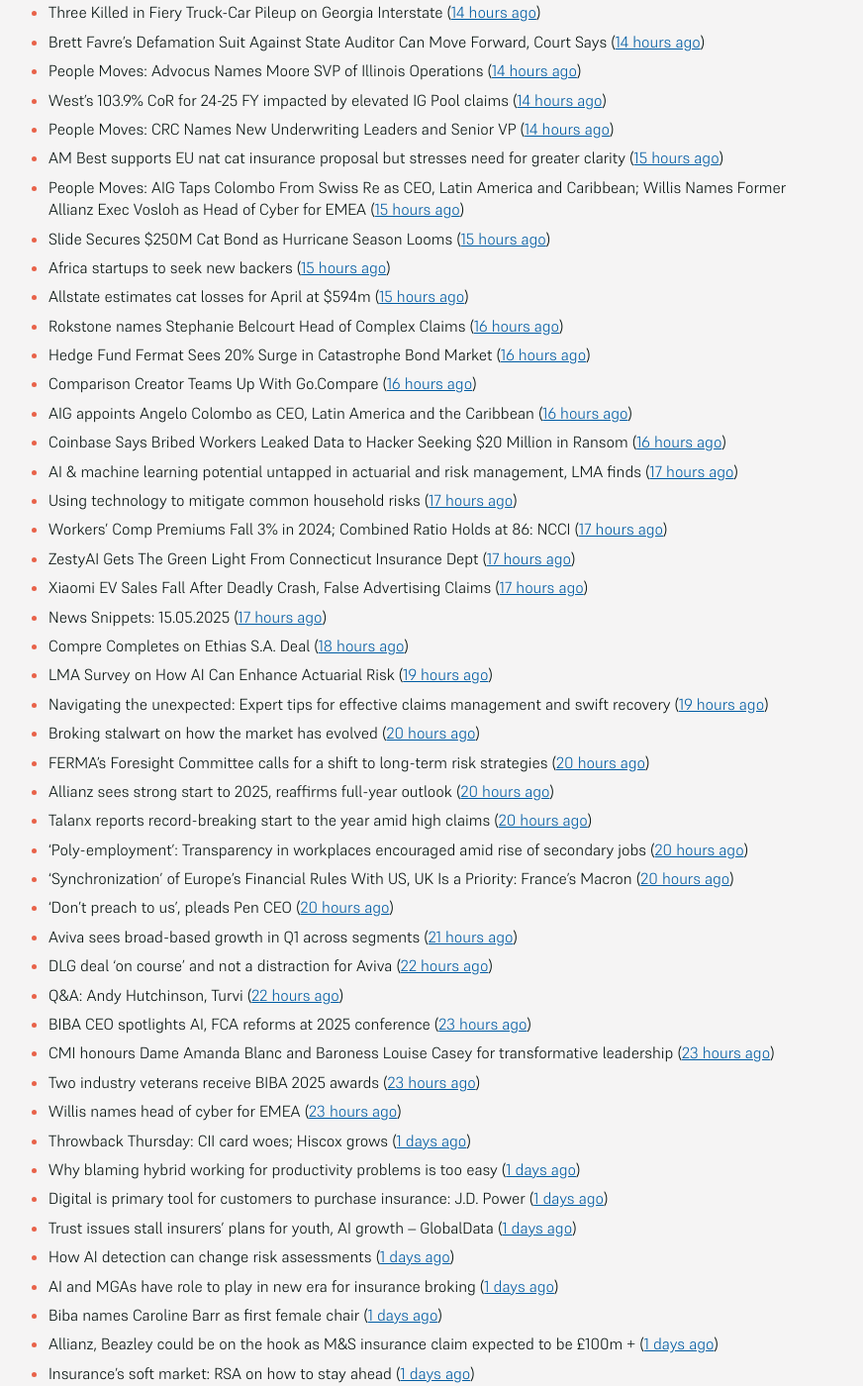
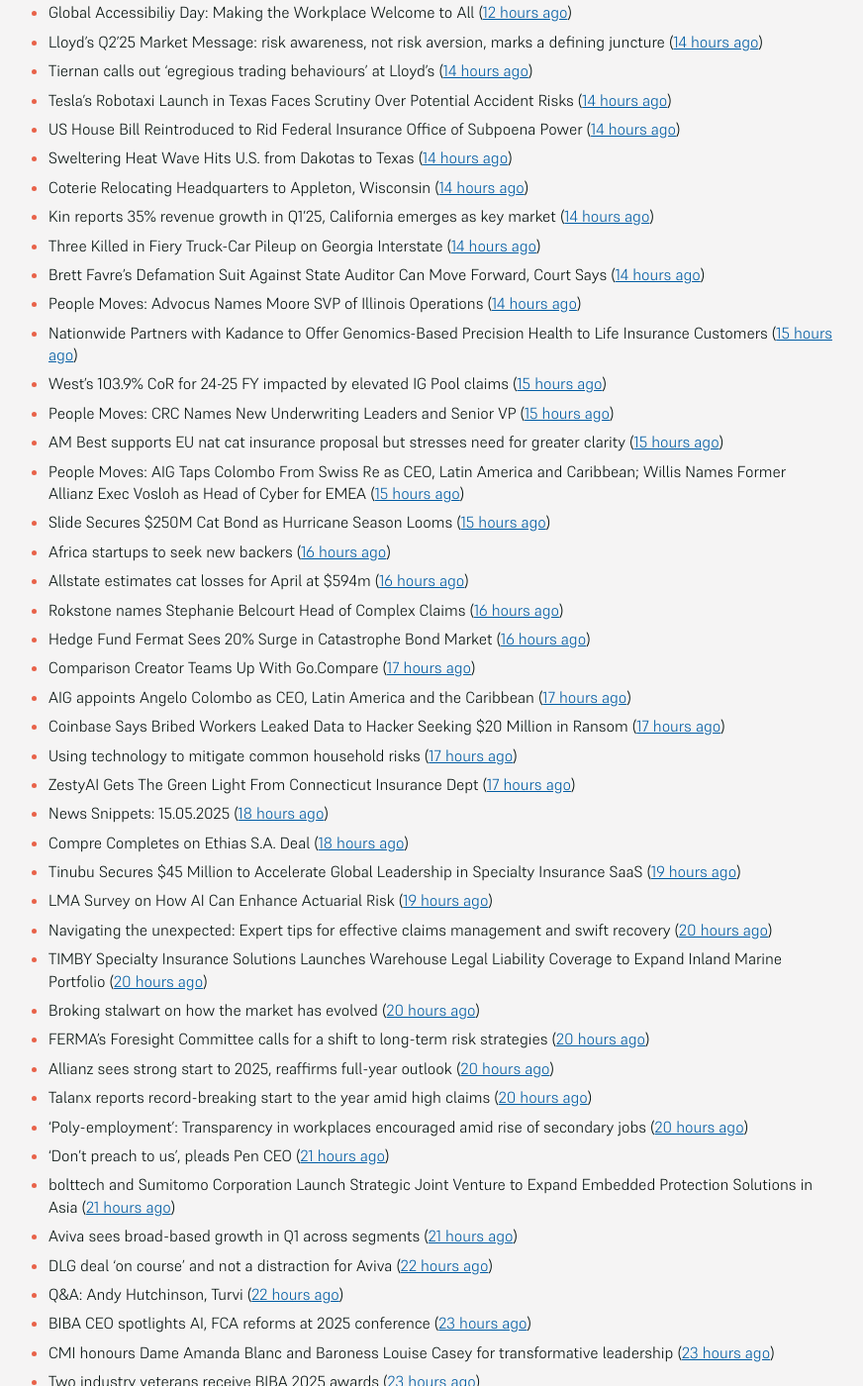
Before and after one commit to mat-0/feeds.thechels.uk, a Jekyll site: the page built from index.md, in a window 1280 px wide and 1400 px high, scrolled down 1037 px. Shown: the whole window at 99% size, without its empty margins (215-1087 px from the left). Built offline with Jekyll 4.4.1, drawn with Linux system fonts in a browser that asks for light colours; some of the changed text lies outside the part shown.

Commit message:
New Feed

```diff
--- a/index.md
+++ b/index.md
@@ -8,8 +8,16 @@ description: Latest Updates
 [Get this as an RSS feed](/feed.rss)
 
 <!-- news_marker starts -->
-- Slide secures its largest cat bond yet with $250m Purple Re ([11 minutes ago](https://www.reinsurancene.ws/slide-secures-its-largest-cat-bond-yet-with-250m-purple-re/))
-- Sedgwick Experts Outline Key Workers’ Comp Claims Trends ([37 minutes ago](https://www.insurancejournal.com/news/national/2025/05/16/823936.htm))
+- Swiss Re posts 16% rise in net income and P&C CoR of 86% for Q1’25 ([11 minutes ago](https://www.reinsurancene.ws/swiss-re-posts-16-rise-in-net-income-and-pc-cor-of-86-for-q125/))
+- Morton Salt Settles Ohio Discrimination Case with $75,000 Payment ([11 minutes ago](https://www.insurancejournal.com/news/midwest/2025/05/16/823999.htm))
+- Christian Dior Couture Client Data Breached in Cyberattack ([12 minutes ago](https://www.insurancejournal.com/news/national/2025/05/16/823975.htm))
+- Consumer Intelligence urges insurers to consider TIC over APR ([12 minutes ago](https://www.insurancebusinessmag.com/uk/news/auto-motor/consumer-intelligence-urges-insurers-to-consider-tic-over-apr-535940.aspx))
+- BIBA names first female chair ([15 minutes ago](https://www.insurancebusinessmag.com/uk/news/breaking-news/biba-names-first-female-chair-535939.aspx))
+- Texas Sweetens Pitch to CEOs, Boards With New State Protections ([17 minutes ago](https://www.insurancejournal.com/news/southcentral/2025/05/16/823995.htm))
+- Insurance moves: Rokstone, Insurance Advisory, Evolution Claims and AXA XL ([18 minutes ago](https://www.insurancebusinessmag.com/uk/news/breaking-news/insurance-moves-rokstone-insurance-advisory-evolution-claims-and-axa-xl-535937.aspx))
+- Interest in AI grows but adoption remains limited - LMA ([22 minutes ago](https://www.insurancebusinessmag.com/uk/news/technology/interest-in-ai-grows-but-adoption-remains-limited--lma-535936.aspx))
+- Slide secures its largest cat bond yet with $250m Purple Re ([41 minutes ago](https://www.reinsurancene.ws/slide-secures-its-largest-cat-bond-yet-with-250m-purple-re/))
+- Sedgwick Experts Outline Key Workers’ Comp Claims Trends ([1 hours ago](https://www.insurancejournal.com/news/national/2025/05/16/823936.htm))
 - Estonia Says Russia Sent Jet After Attempt to Stop Sanction-Breaking Ship ([1 hours ago](https://www.insurancejournal.com/news/international/2025/05/16/823959.htm))
 - California DoorDash Driver Pleads Guilty to Stealing $2.5M in Deliveries Scam ([1 hours ago](https://www.insurancejournal.com/news/west/2025/05/16/823989.htm))
 - GTCR partners with Synova to accelerate JMG’s expansion across UK insurance market ([1 hours ago](https://www.reinsurancene.ws/gtcr-partners-with-synova-to-accelerate-jmgs-expansion-across-uk-insurance-market/))
@@ -18,53 +26,53 @@ description: Latest Updates
 - Coinbase Hackers Had Access to Customer Data Since January ([1 hours ago](https://www.insurancejournal.com/news/national/2025/05/16/823970.htm))
 - What Tiernan will find in the Lloyd's CEO in-tray ([1 hours ago](https://www.postonline.co.uk/lloydslondon/7957720/what-tiernan-will-find-in-the-lloyds-ceo-in-tray))
 - Penny Black’s Social Diary: Markerstudy’s premiere; iCan’s lassi ([1 hours ago](https://www.postonline.co.uk/people/7957568/penny-blacks-social-diary-markerstudys-premiere-icans-lassi))
-- Conflagration’s role in the wildfire equation ([1 hours ago](https://www.insurancejournal.com/blogs/cotality/2025/05/16/823947.htm))
+- Conflagration’s role in the wildfire equation ([2 hours ago](https://www.insurancejournal.com/blogs/cotality/2025/05/16/823947.htm))
 - People Moves: Zurich NA Promotes Fox to Lead National Accounts, Caminiti CUO ([7 hours ago](https://www.insurancejournal.com/news/national/2025/05/15/823985.htm))
-- FEMA Chief Says Agency Will Raise State Burden for Disasters to 50% ([7 hours ago](https://www.insurancejournal.com/news/national/2025/05/15/823980.htm))
+- FEMA Chief Says Agency Will Raise State Burden for Disasters to 50% ([8 hours ago](https://www.insurancejournal.com/news/national/2025/05/15/823980.htm))
 - How insurers can use systemic risk knowledge internally ([10 hours ago](https://www.dig-in.com/opinion/how-insurers-can-use-systemic-risk-knowledge-internally))
-- AXA Group CUO on navigating a polycrisis risk landscape ([10 hours ago](https://www.insurancebusinessmag.com/uk/news/breaking-news/axa-group-cuo-on-navigating-a-polycrisis-risk-landscape-535921.aspx))
-- Marsh McLennan moves to Amazon cloud; ZestyAI in Connecticut and West Virginia: Insurtech news ([10 hours ago](https://www.dig-in.com/news/marsh-mclennan-to-amazon-cloud-zestyai-and-insurtech-news))
+- AXA Group CUO on navigating a polycrisis risk landscape ([11 hours ago](https://www.insurancebusinessmag.com/uk/news/breaking-news/axa-group-cuo-on-navigating-a-polycrisis-risk-landscape-535921.aspx))
+- Marsh McLennan moves to Amazon cloud; ZestyAI in Connecticut and West Virginia: Insurtech news ([11 hours ago](https://www.dig-in.com/news/marsh-mclennan-to-amazon-cloud-zestyai-and-insurtech-news))
 - WTW report exposes shifting terrorism insurance risks ([11 hours ago](https://www.insurancebusinessmag.com/uk/news/breaking-news/wtw-report-exposes-shifting-terrorism-insurance-risks-535909.aspx))
 - Tired of Waiting on Tickets? There’s a Better Way. ([11 hours ago](https://www.insurancejournal.com/blogs/expert-insured/2025/05/15/823954.htm))
 - Global Accessibiliy Day: Making the Workplace Welcome to All ([12 hours ago](https://insurance-edge.net/2025/05/15/global-accessibiliy-day-making-the-workplace-welcome-to-all/))
-- Lloyd’s Q2’25 Market Message: risk awareness, not risk aversion, marks a defining juncture ([13 hours ago](https://www.reinsurancene.ws/lloyds-q225-market-message-risk-awareness-not-risk-aversion-marks-a-defining-juncture/))
-- Tiernan calls out ‘egregious trading behaviours’ at Lloyd’s ([13 hours ago](https://www.postonline.co.uk/lloydslondon/7957765/tiernan-calls-out-egregious-trading-behaviours-at-lloyds))
-- Tesla’s Robotaxi Launch in Texas Faces Scrutiny Over Potential Accident Risks ([13 hours ago](https://www.insurancejournal.com/news/southcentral/2025/05/15/823930.htm))
-- US House Bill Reintroduced to Rid Federal Insurance Office of Subpoena Power ([13 hours ago](https://www.insurancejournal.com/news/national/2025/05/15/823897.htm))
-- Sweltering Heat Wave Hits U.S. from Dakotas to Texas ([13 hours ago](https://www.insurancejournal.com/news/southcentral/2025/05/15/823927.htm))
+- Lloyd’s Q2’25 Market Message: risk awareness, not risk aversion, marks a defining juncture ([14 hours ago](https://www.reinsurancene.ws/lloyds-q225-market-message-risk-awareness-not-risk-aversion-marks-a-defining-juncture/))
+- Tiernan calls out ‘egregious trading behaviours’ at Lloyd’s ([14 hours ago](https://www.postonline.co.uk/lloydslondon/7957765/tiernan-calls-out-egregious-trading-behaviours-at-lloyds))
+- Tesla’s Robotaxi Launch in Texas Faces Scrutiny Over Potential Accident Risks ([14 hours ago](https://www.insurancejournal.com/news/southcentral/2025/05/15/823930.htm))
+- US House Bill Reintroduced to Rid Federal Insurance Office of Subpoena Power ([14 hours ago](https://www.insurancejournal.com/news/national/2025/05/15/823897.htm))
+- Sweltering Heat Wave Hits U.S. from Dakotas to Texas ([14 hours ago](https://www.insurancejournal.com/news/southcentral/2025/05/15/823927.htm))
 - Coterie Relocating Headquarters to Appleton, Wisconsin ([14 hours ago](https://www.insurancejournal.com/news/midwest/2025/05/15/823924.htm))
 - Kin reports 35% revenue growth in Q1’25, California emerges as key market ([14 hours ago](https://www.reinsurancene.ws/kin-reports-35-revenue-growth-in-q125-california-emerges-as-key-market/))
 - Three Killed in Fiery Truck-Car Pileup on Georgia Interstate ([14 hours ago](https://www.insurancejournal.com/news/southeast/2025/05/15/823917.htm))
 - Brett Favre’s Defamation Suit Against State Auditor Can Move Forward, Court Says ([14 hours ago](https://www.insurancejournal.com/news/southeast/2025/05/15/823911.htm))
 - People Moves: Advocus Names Moore SVP of Illinois Operations ([14 hours ago](https://www.insurancejournal.com/news/midwest/2025/05/15/823905.htm))
-- West’s 103.9% CoR for 24-25 FY impacted by elevated IG Pool claims ([14 hours ago](https://www.reinsurancene.ws/wests-103-9-cor-for-24-25-fy-impacted-by-elevated-ig-pool-claims/))
-- People Moves: CRC Names New Underwriting Leaders and Senior VP ([14 hours ago](https://www.insurancejournal.com/news/southeast/2025/05/15/823894.htm))
+- Nationwide Partners with Kadance to Offer Genomics-Based Precision Health to Life Insurance Customers ([15 hours ago](https://www.insurtechinsights.com/nationwide-partners-with-kadance-to-offer-genomics-based-precision-health-to-life-insurance-customers/))
+- West’s 103.9% CoR for 24-25 FY impacted by elevated IG Pool claims ([15 hours ago](https://www.reinsurancene.ws/wests-103-9-cor-for-24-25-fy-impacted-by-elevated-ig-pool-claims/))
+- People Moves: CRC Names New Underwriting Leaders and Senior VP ([15 hours ago](https://www.insurancejournal.com/news/southeast/2025/05/15/823894.htm))
 - AM Best supports EU nat cat insurance proposal but stresses need for greater clarity ([15 hours ago](https://www.reinsurancene.ws/am-best-supports-eu-nat-cat-insurance-proposal-but-stresses-need-for-greater-clarity/))
 - People Moves: AIG Taps Colombo From Swiss Re as CEO, Latin America and Caribbean; Willis Names Former Allianz Exec Vosloh as Head of Cyber for EMEA ([15 hours ago](https://www.insurancejournal.com/news/international/2025/05/15/823886.htm))
 - Slide Secures $250M Cat Bond as Hurricane Season Looms ([15 hours ago](https://www.insurancejournal.com/news/southeast/2025/05/15/823884.htm))
-- Africa startups to seek new backers ([15 hours ago](https://www.dig-in.com/articles/africa-startups-to-seek-new-backers))
-- Allstate estimates cat losses for April at $594m ([15 hours ago](https://www.reinsurancene.ws/allstate-estimates-cat-losses-for-april-at-594m/))
+- Africa startups to seek new backers ([16 hours ago](https://www.dig-in.com/articles/africa-startups-to-seek-new-backers))
+- Allstate estimates cat losses for April at $594m ([16 hours ago](https://www.reinsurancene.ws/allstate-estimates-cat-losses-for-april-at-594m/))
 - Rokstone names Stephanie Belcourt Head of Complex Claims ([16 hours ago](https://www.reinsurancene.ws/rokstone-names-stephanie-belcourt-head-of-complex-claims/))
 - Hedge Fund Fermat Sees 20% Surge in Catastrophe Bond Market ([16 hours ago](https://www.insurancejournal.com/news/international/2025/05/15/823861.htm))
-- Comparison Creator Teams Up With Go.Compare ([16 hours ago](https://insurance-edge.net/2025/05/15/comparison-creator-teams-up-with-go-compare/))
-- AIG appoints Angelo Colombo as CEO, Latin America and the Caribbean ([16 hours ago](https://www.reinsurancene.ws/aig-appoints-angelo-colombo-as-ceo-latin-america-and-the-caribbean/))
-- Coinbase Says Bribed Workers Leaked Data to Hacker Seeking $20 Million in Ransom ([16 hours ago](https://www.insurancejournal.com/news/national/2025/05/15/823862.htm))
-- AI & machine learning potential untapped in actuarial and risk management, LMA finds ([17 hours ago](https://www.reinsurancene.ws/ai-machine-learning-potential-untapped-in-actuarial-and-risk-management-lma-finds/))
+- Comparison Creator Teams Up With Go.Compare ([17 hours ago](https://insurance-edge.net/2025/05/15/comparison-creator-teams-up-with-go-compare/))
+- AIG appoints Angelo Colombo as CEO, Latin America and the Caribbean ([17 hours ago](https://www.reinsurancene.ws/aig-appoints-angelo-colombo-as-ceo-latin-america-and-the-caribbean/))
+- Coinbase Says Bribed Workers Leaked Data to Hacker Seeking $20 Million in Ransom ([17 hours ago](https://www.insurancejournal.com/news/national/2025/05/15/823862.htm))
 - Using technology to mitigate common household risks ([17 hours ago](https://www.dig-in.com/podcast/using-technology-to-mitigate-common-household-risks))
-- Workers’ Comp Premiums Fall 3% in 2024; Combined Ratio Holds at 86: NCCI ([17 hours ago](https://www.insurancejournal.com/news/national/2025/05/15/823850.htm))
 - ZestyAI Gets The Green Light From Connecticut Insurance Dept ([17 hours ago](https://insurance-edge.net/2025/05/15/zestyai-gets-the-green-light-from-connecticut-insurance-dept/))
-- Xiaomi EV Sales Fall After Deadly Crash, False Advertising Claims ([17 hours ago](https://www.insurancejournal.com/news/international/2025/05/15/823843.htm))
-- News Snippets: 15.05.2025 ([17 hours ago](https://insurance-edge.net/2025/05/15/news-snippets-15-05-2025/))
+- News Snippets: 15.05.2025 ([18 hours ago](https://insurance-edge.net/2025/05/15/news-snippets-15-05-2025/))
 - Compre Completes on Ethias S.A. Deal ([18 hours ago](https://insurance-edge.net/2025/05/15/compre-completes-on-ethias-s-a-deal/))
+- Tinubu Secures $45 Million to Accelerate Global Leadership in Specialty Insurance SaaS ([19 hours ago](https://www.insurtechinsights.com/tinubu-secures-45-million-to-accelerate-global-leadership-in-specialty-insurance-saas/))
 - LMA Survey on How AI Can Enhance Actuarial Risk ([19 hours ago](https://insurance-edge.net/2025/05/15/lma-survey-on-how-ai-can-enhance-actuarial-risk/))
-- Navigating the unexpected: Expert tips for effective claims management and swift recovery ([19 hours ago](https://www.insurancebusinessmag.com/uk/news/property-insurance/navigating-the-unexpected-expert-tips-for-effective-claims-management-and-swift-recovery-535498.aspx))
+- Navigating the unexpected: Expert tips for effective claims management and swift recovery ([20 hours ago](https://www.insurancebusinessmag.com/uk/news/property-insurance/navigating-the-unexpected-expert-tips-for-effective-claims-management-and-swift-recovery-535498.aspx))
+- TIMBY Specialty Insurance Solutions Launches Warehouse Legal Liability Coverage to Expand Inland Marine Portfolio ([20 hours ago](https://www.insurtechinsights.com/timby-specialty-insurance-solutions-launches-warehouse-legal-liability-coverage-to-expand-inland-marine-portfolio/))
 - Broking stalwart on how the market has evolved ([20 hours ago](https://www.insurancebusinessmag.com/uk/news/breaking-news/broking-stalwart-on-how-the-market-has-evolved-535809.aspx))
 - FERMA's Foresight Committee calls for a shift to long-term risk strategies ([20 hours ago](https://www.insurancebusinessmag.com/uk/news/non-profits/fermas-foresight-committee-calls-for-a-shift-to-longterm-risk-strategies-535808.aspx))
 - Allianz sees strong start to 2025, reaffirms full-year outlook ([20 hours ago](https://www.insurancebusinessmag.com/uk/news/breaking-news/allianz-sees-strong-start-to-2025-reaffirms-fullyear-outlook-535802.aspx))
 - Talanx reports record-breaking start to the year amid high claims ([20 hours ago](https://www.insurancebusinessmag.com/uk/news/breaking-news/talanx-reports-recordbreaking-start-to-the-year-amid-high-claims-535796.aspx))
 - 'Poly-employment': Transparency in workplaces encouraged amid rise of secondary jobs ([20 hours ago](https://www.insurancebusinessmag.com/uk/news/breaking-news/polyemployment-transparency-in-workplaces-encouraged-amid-rise-of-secondary-jobs-535784.aspx))
-- ‘Synchronization’ of Europe’s Financial Rules With US, UK Is a Priority: France’s Macron ([20 hours ago](https://www.insurancejournal.com/news/international/2025/05/15/823833.htm))
-- ‘Don’t preach to us’, pleads Pen CEO ([20 hours ago](https://www.postonline.co.uk/broker/7957752/dont-preach-to-us-pleads-pen-ceo))
+- ‘Don’t preach to us’, pleads Pen CEO ([21 hours ago](https://www.postonline.co.uk/broker/7957752/dont-preach-to-us-pleads-pen-ceo))
+- bolttech and Sumitomo Corporation Launch Strategic Joint Venture to Expand Embedded Protection Solutions in Asia ([21 hours ago](https://www.insurtechinsights.com/bolttech-and-sumitomo-corporation-launch-strategic-joint-venture-to-expand-embedded-protection-solutions-in-asia/))
 - Aviva sees broad-based growth in Q1 across segments ([21 hours ago](https://www.insurancebusinessmag.com/uk/news/breaking-news/aviva-sees-broadbased-growth-in-q1-across-segments-535781.aspx))
 - DLG deal ‘on course’ and not a distraction for Aviva ([22 hours ago](https://www.postonline.co.uk/news/7957750/dlg-deal-on-course-and-not-a-distraction-for-aviva))
 - Q&A: Andy Hutchinson, Turvi ([22 hours ago](https://www.postonline.co.uk/technology/7957394/qa-andy-hutchinson-turvi))
@@ -77,7 +85,9 @@ description: Latest Updates
 - Digital is primary tool for customers to purchase insurance: J.D. Power ([1 days ago](https://www.dig-in.com/news/customers-prefer-buying-insurance-digitally-says-j-d-power))
 - Trust issues stall insurers' plans for youth, AI growth – GlobalData ([1 days ago](https://www.insurancebusinessmag.com/uk/news/breaking-news/trust-issues-stall-insurers-plans-for-youth-ai-growth--globaldata-535747.aspx))
 - How AI detection can change risk assessments ([1 days ago](https://www.dig-in.com/opinion/how-ai-detection-can-change-risk-assessments))
+- Neutrinos Secures Major AI Underwriting Transformation Deal with Fortune 500 Life Insurer ([1 days ago](https://www.insurtechinsights.com/neutrinos-secures-major-ai-underwriting-transformation-deal-with-fortune-500-life-insurer/))
 - AI and MGAs have role to play in new era for insurance broking ([1 days ago](https://www.postonline.co.uk/technology/7957751/ai-and-mgas-have-role-to-play-in-new-era-for-insurance-broking))
+- Encova Insurance Appoints Ramu Lingala as Chief Information Officer ([1 days ago](https://www.insurtechinsights.com/encova-insurance-appoints-ramu-lingala-as-chief-information-officer/))
 - Biba names Caroline Barr as first female chair ([1 days ago](https://www.postonline.co.uk/broker/7957749/biba-names-caroline-barr-as-first-female-chair))
 - Allianz, Beazley could be on the hook as M&S insurance claim expected to be £100m + ([1 days ago](https://www.insurancebusinessmag.com/uk/news/cyber/allianz-beazley-could-be-on-the-hook-as-mands-insurance-claim-expected-to-be-100m--535626.aspx))
 - Insurance's soft market: RSA on how to stay ahead ([1 days ago](https://www.insurancebusinessmag.com/uk/news/business-resilience/insurances-soft-market-rsa-on-how-to-stay-ahead-535625.aspx))
@@ -87,15 +97,13 @@ description: Latest Updates
 - More UK consumers turn to credit for insurance as borrowing climbs – Premium Credit ([1 days ago](https://www.insurancebusinessmag.com/uk/news/breaking-news/more-uk-consumers-turn-to-credit-for-insurance-as-borrowing-climbs--premium-credit-535622.aspx))
 - Brokers for SMEs spotlighted in BIBA's new advertising push ([1 days ago](https://www.insurancebusinessmag.com/uk/news/sme/brokers-for-smes-spotlighted-in-bibas-new-advertising-push-535620.aspx))
 - What Trump's 90-day tariff reprieve means for the global insurance market ([1 days ago](https://www.insurancebusinessmag.com/uk/news/breaking-news/what-trumps-90day-tariff-reprieve-means-for-the-global-insurance-market-535613.aspx))
-- FCA to tear up 100 pages of insurance regulation – what will it mean for the industry? ([1 days ago](https://www.insurancebusinessmag.com/uk/news/breaking-news/fca-to-tear-up-100-pages-of-insurance-regulation--what-will-it-mean-for-the-industry-535612.aspx))
 - FCA handed 170,000-strong petition to fix insurance failings ([1 days ago](https://www.postonline.co.uk/regulation/7957747/fca-handed-170000-strong-petition-to-fix-insurance-failings))
 - Extinction Rebellion returns to Biba for third consecutive protest ([1 days ago](https://www.postonline.co.uk/news/7957741/extinction-rebellion-returns-to-biba-for-third-consecutive-protest))
-- Aviva–Direct Line mega-merger under CMA scrutiny for market impact ([1 days ago](https://www.insurancebusinessmag.com/uk/news/breaking-news/avivadirect-line-megamerger-under-cma-scrutiny-for-market-impact-535599.aspx))
+- AI Startup MarvelX Raises $6 Million to Revolutionize Insurance Back-Office Operations ([1 days ago](https://www.insurtechinsights.com/ai-startup-marvelx-raises-6-million-to-revolutionize-insurance-back-office-operations/))
 - Biba launches ‘Ben the Broker’ advert campaign ([1 days ago](https://www.postonline.co.uk/broker/7957742/biba-launches-ben-the-broker-advert-campaign))
 - CMA launches probe into Aviva’s takeover of Direct Line ([1 days ago](https://www.postonline.co.uk/regulation/7957748/cma-launches-probe-into-avivas-takeover-of-direct-line))
+- Bestow Secures $120 Million in Series D to Drive Life Insurance Tech Expansion ([1 days ago](https://www.insurtechinsights.com/bestow-secures-120-million-in-series-d-to-drive-life-insurance-tech-expansion/))
 - Thomas Carroll keeping door open to expansion and M&A ([1 days ago](https://www.postonline.co.uk/broker/7957710/thomas-carroll-keeping-door-open-to-expansion-and-ma))
-- Brokers reveal UK's top MGAs for 2025 ([1 days ago](https://www.insurancebusinessmag.com/uk/news/breaking-news/brokers-reveal-uks-top-mgas-for-2025-535588.aspx))
-- FCA opens consultation outlining plans to simplify insurance rulebook ([1 days ago](https://www.insurancebusinessmag.com/uk/news/breaking-news/fca-opens-consultation-outlining-plans-to-simplify-insurance-rulebook-535587.aspx))
 - Why legacy tech is a key driver of M&A in insurance ([2 days ago](https://www.postonline.co.uk/technology/7957402/why-legacy-tech-is-a-key-driver-of-ma-in-insurance))
 - What is making waves in marine insurance ([2 days ago](https://www.postonline.co.uk/commercial/7957426/what-is-making-waves-in-marine-insurance))
 - Blog: Why digital transformation fails – and how insurers can flip the script ([2 days ago](https://www.postonline.co.uk/market-access/technology/7957641/blog-why-digital-transformation-fails-and-how-insurers-can-flip-the-script))
@@ -104,6 +112,8 @@ description: Latest Updates
 - State Farm emergency rate increase approved in California ([2 days ago](https://www.dig-in.com/news/state-farm-emergency-rate-increase-approved-in-california))
 - Global insured losses exceed $100 billion annually, Geneva Association ([2 days ago](https://www.dig-in.com/news/global-insured-losses-exceed-100-billion-annually))
 - Allstate joins the Chicago Quantum Exchange as corporate partner ([2 days ago](https://www.dig-in.com/news/allstate-chicago-quantum-exchange-partner-on-quantum-and-ai))
+- Mike McGavick Joins mea Platform as Board Chairman and Strategic Advisor ([2 days ago](https://www.insurtechinsights.com/mike-mcgavick-joins-mea-platform-as-board-chairman-and-strategic-advisor/))
+- KatRisk Acquires Gamma to Bolster Catastrophe Modeling and Location Intelligence Capabilities ([2 days ago](https://www.insurtechinsights.com/katrisk-acquires-gamma-to-bolster-catastrophe-modeling-and-location-intelligence-capabilities/))
 - Biba launches question guidance to reduce disclosure disputes ([2 days ago](https://www.postonline.co.uk/broker/7957739/biba-launches-question-guidance-to-reduce-disclosure-disputes))
 - Hiscox warns how tech insurance bubble could burst ([2 days ago](https://www.postonline.co.uk/technology/7957735/hiscox-warns-how-tech-insurance-bubble-could-burst))
 - Seventy-two per cent of new absentees under group income protection policies returned to work during 2024 ([2 days ago](https://ifamagazine.com/seventy-two-per-cent-of-new-absentees-under-group-income-protection-policies-returned-to-work-during-2024/))
```
